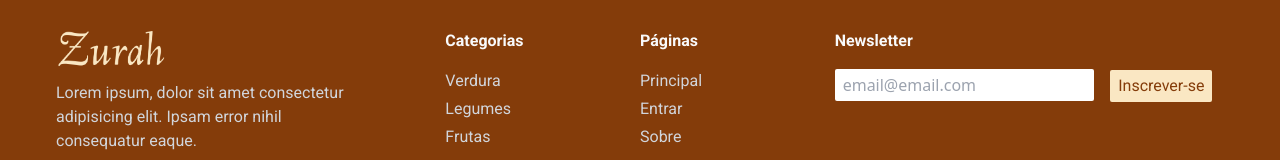
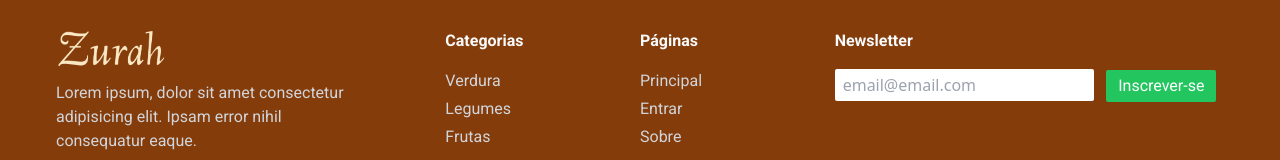
Before and after one commit to grupo-06-generation/zurah_frontend, a React (Vite) app: page /login in a window 1280 px wide. Shown: the part 747-907 px from the top of the page. Built offline with nearby package versions, Linux system fonts and the light colour scheme; a web font is replaced by a local one.

Commit message:
feat: minor button changes

```diff
--- a/src/components/Footer/Footer.tsx
+++ b/src/components/Footer/Footer.tsx
@@ -53,8 +53,8 @@ function Footer(){
                 <div className="col-span-4">
                     <h3 className="text-gray-50 mb-4 font-semibold ">Newsletter</h3>
                     <form action="" >
-                        <input type="email" className="mr-4 rounded-sm font-sans px-2 py-1 w-2/3 text-gray-800" placeholder='email@email.com' required/>
-                        <button type="submit" className='bg-[#FAE7C3] text-[#843C0A] hover:text-[#D1B69A] px-2 py-1 rounded-sm'>Inscrever-se</button>
+                        <input type="email" className="mr-3 rounded-sm font-sans px-2 py-1 w-2/3 text-gray-800" placeholder='email@email.com' required/>
+                        <button type="submit" className='bg-green-500 hover:bg-green-700 text-white px-3 py-1 rounded-sm'>Inscrever-se</button>
                     </form>
                 </div>
             </div>
--- a/src/pages/Login/Login.tsx
+++ b/src/pages/Login/Login.tsx
@@ -34,7 +34,7 @@ function Login() {
   }
 
   return (
-    <div className="flex items-center justify-center min-h-[80vh] p-12 bg-gray-100">
+    <div className="flex items-center justify-center min-h-[80vh] p-12 bg-[#FAEBD7]">
         <div className="flex bg-white rounded-lg shadow-lg overflow-hidden w-full sm:w-3/4">
             <div className="hidden lg:block lg:w-1/2 bg-cover"
                 style={{ backgroundImage: "url('https://blog.7mboots.com.br/wp-content/uploads/2021/01/working-on-plantation-UJ9W6ZA-scaled.jpg')" }}>
```
